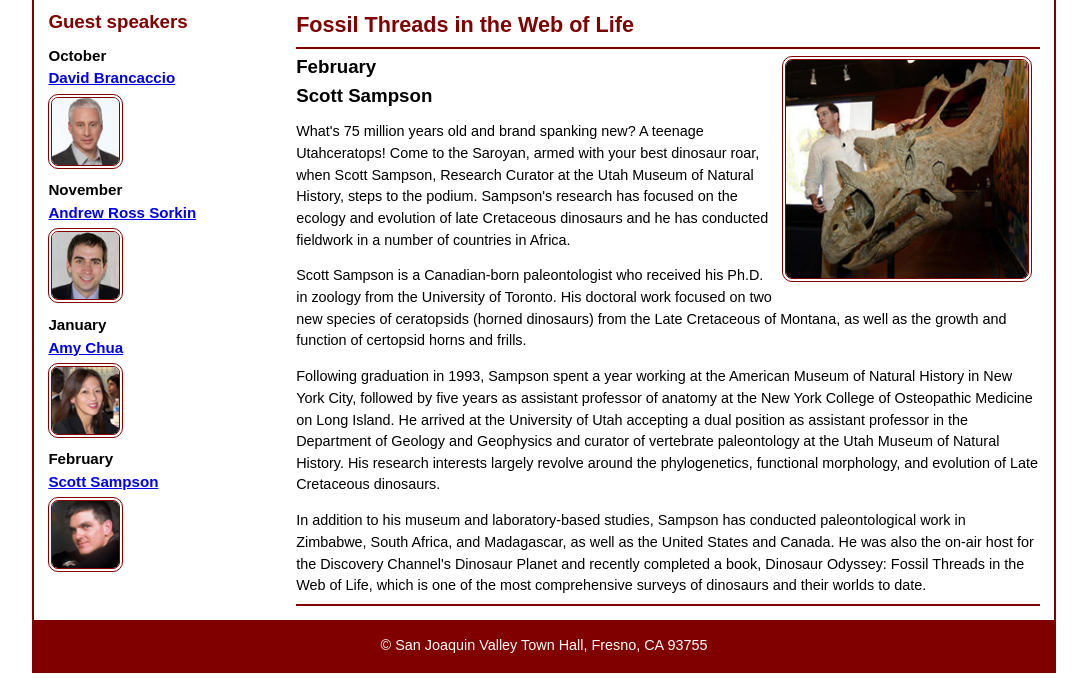
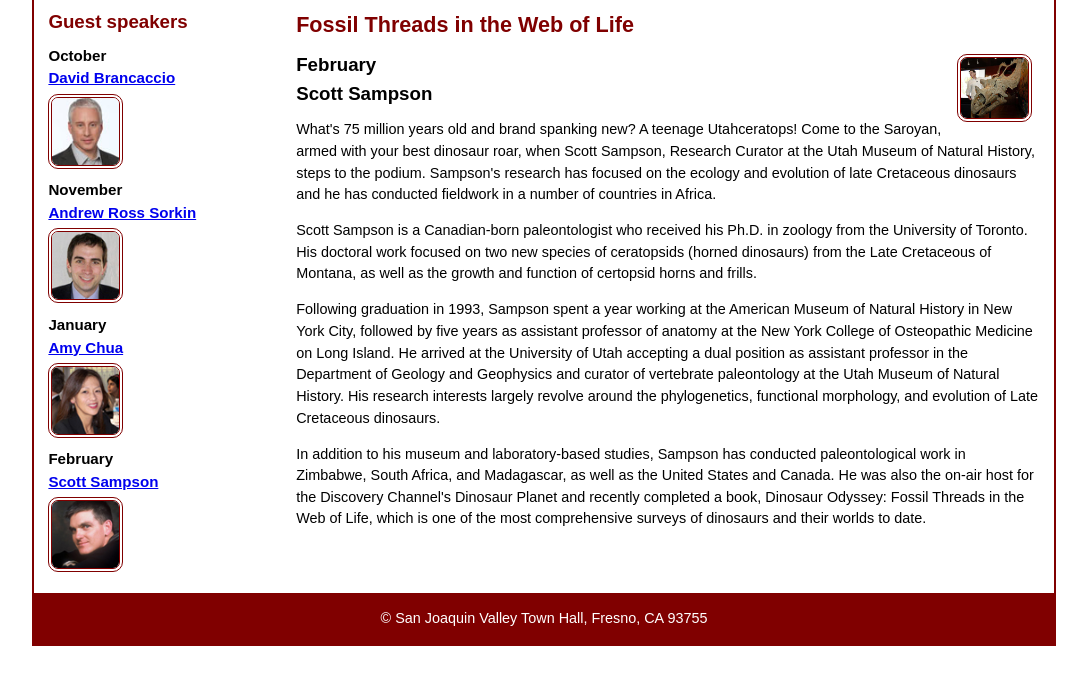
Before and after one commit to lualikes/A08, a plain HTML site: page speakers/sampson.html in a window 1280 px wide. Shown: the part 100-800 px from the top of the page, without its empty margins (96-1183 px from the left). Drawn offline with Linux system fonts and the light colour scheme.

Commit message:
Update main.css

```diff
--- a/styles/main.css
+++ b/styles/main.css
@@ -92,7 +92,7 @@ section {
         margin: .5em;
     }
 }
-article {
+.featured {
     border-top: 2px solid var(--accent-color);
     border-bottom: 2px solid var(--accent-color);
     & img {
@@ -128,4 +128,5 @@ footer {
 /* CSS class */
 .large {
 	font-size: 125%;
+
 }
```
